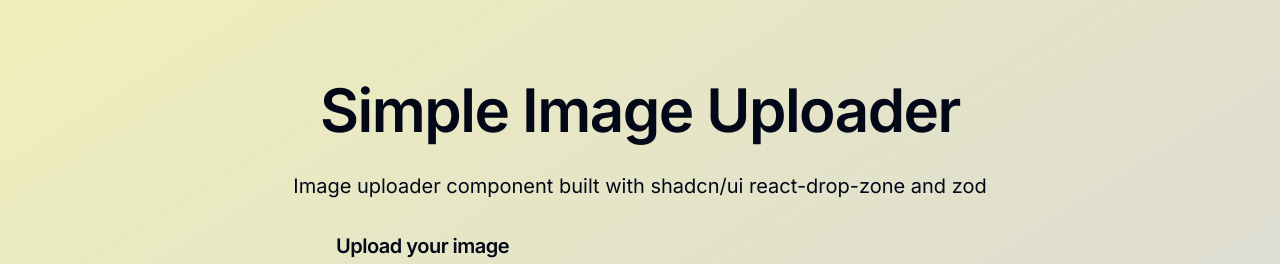
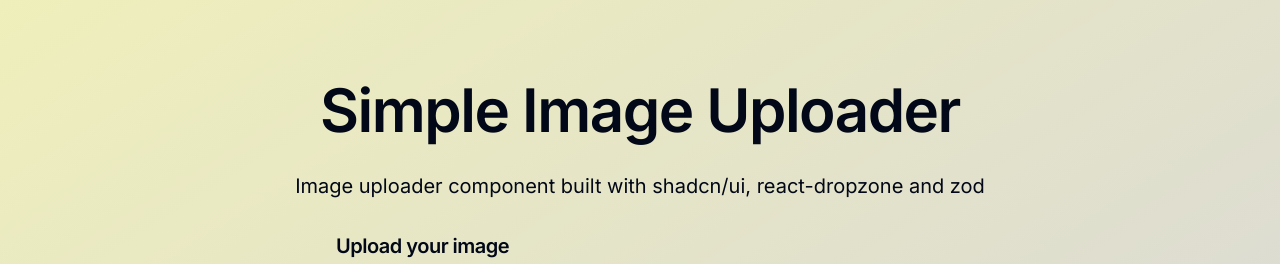
Before and after one commit to Cheveniko/simple-image-uploader, a Next.js app: page / in a window 1280 px wide. Shown: the top 264 px of the page. Built offline with nearby package versions, Linux system fonts and the light colour scheme.

Commit message:
fix typo

```diff
--- a/src/app/page.tsx
+++ b/src/app/page.tsx
@@ -14,14 +14,14 @@
             target="_blank"
             className="transition-all hover:underline"
           >
-            shadcn/ui
+            shadcn/ui,
           </a>{" "}
           <a
             href="https://react-dropzone.js.org/"
             target="_blank"
             className="transition-all hover:underline"
           >
-            react-drop-zone
+            react-dropzone
           </a>{" "}
           and{" "}
           <a
```
